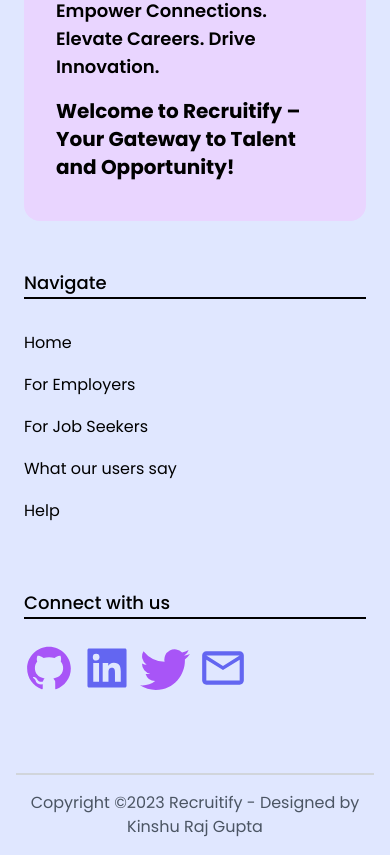
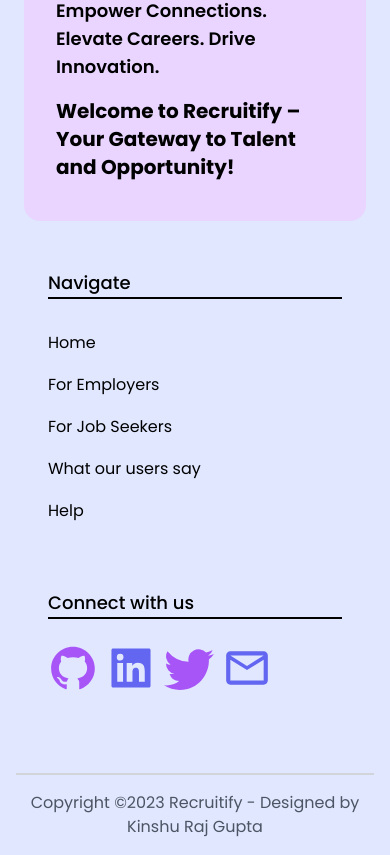
Before and after one commit to Kinshu-Learner/Recruitify, a React (Create React App) app: page / in a window 390 px wide. Shown: the part 7066-7921 px from the top of the page. Built offline with nearby package versions, Linux system fonts and the light colour scheme; a web font is replaced by a local one.

Commit message:
Revert w-fit, added mx-12 for small screens

```diff
--- a/src/Components/FooterAndAbout.js
+++ b/src/Components/FooterAndAbout.js
@@ -14,7 +14,7 @@
 
                 <div name="about" className="p-8 m-6 rounded-2xl bg-purple-200 md:w-1/2">
 
-                    <div className="text-4xl font-bold text-indigo-500 mb-4 border-b-4 border-indigo-500 pb-1 w-fit">
+                    <div className="text-4xl font-bold text-indigo-500 mb-4 border-b-4 border-indigo-500 pb-1 w-3/4">
                         About Us
                     </div>
                     <div className="">
@@ -38,7 +38,7 @@
                 </div>
 
 
-                <div className="m-6 flex flex-col xl:flex-row">
+                <div className="m-6 mx-12 md:mx-0 flex flex-col xl:flex-row">
 
                     <div className="md:m-12">
                         <div className="text-lg font-medium border-b-2 border-black">
```
